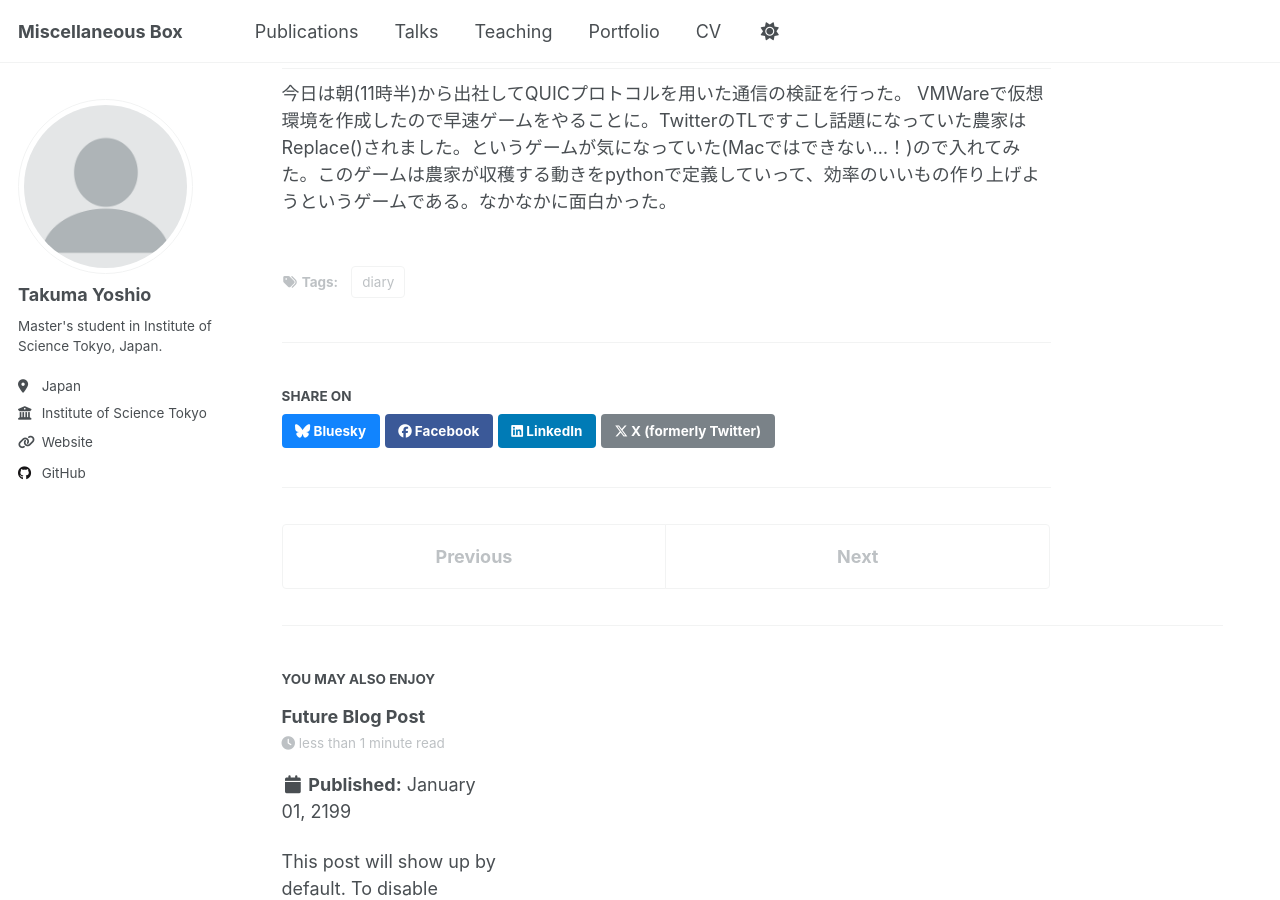
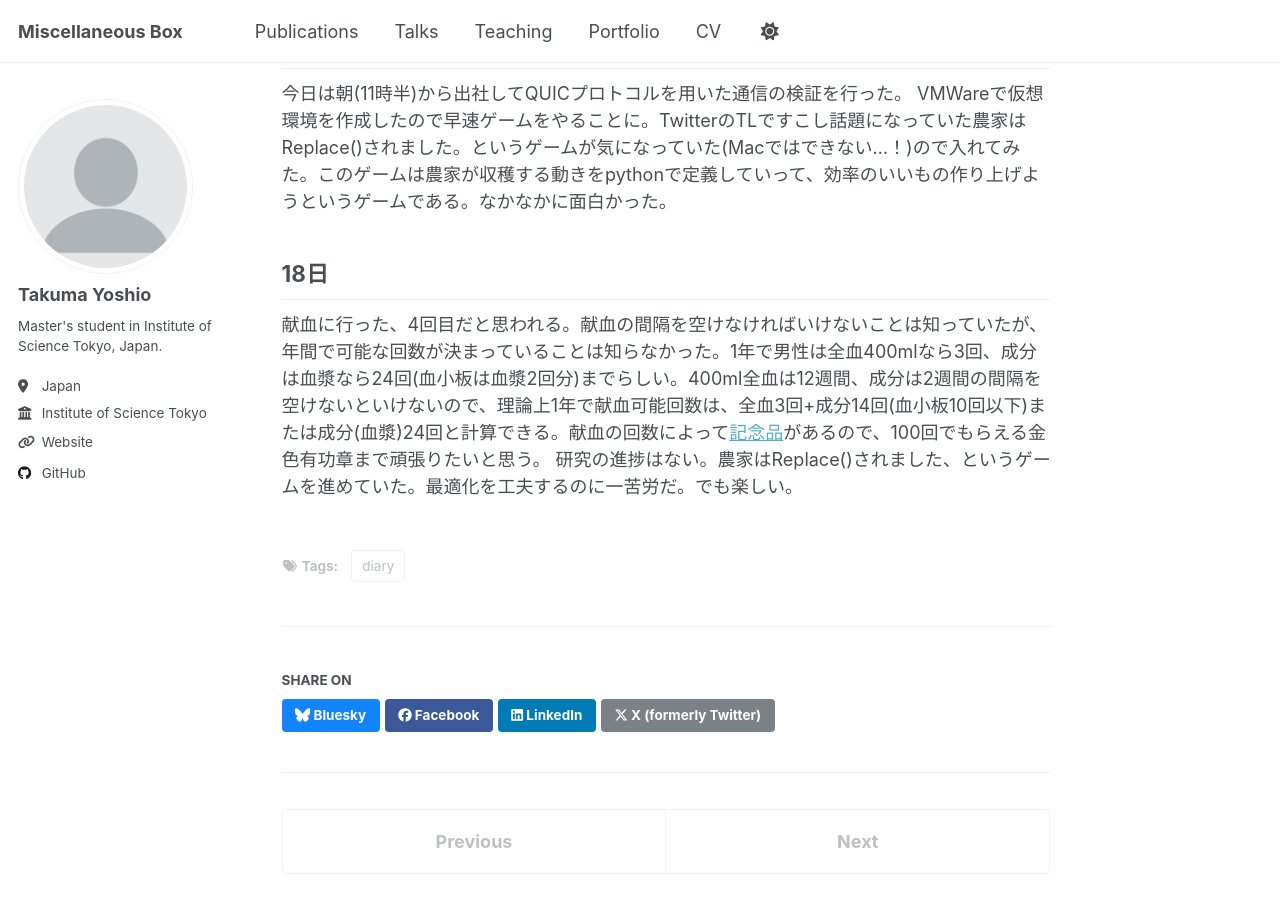
Before and after one commit to ta-yoshi02/ta-yoshi02.github.io, a Jekyll site: the page built from _posts/2025-10-10-blog-post.md, in a window 1280 px wide and 900 px high, scrolled down 1085 px. Built offline with Jekyll 4.4.1, drawn with Linux system fonts in a browser that asks for light colours; a script that is not in the unit is left out.

Commit message:
10月18日日記

```diff
--- a/_posts/2025-10-10-blog-post.md
+++ b/_posts/2025-10-10-blog-post.md
@@ -33,3 +33,7 @@ tags:
 ## 17日
 今日は朝(11時半)から出社してQUICプロトコルを用いた通信の検証を行った。
 VMWareで仮想環境を作成したので早速ゲームをやることに。TwitterのTLですこし話題になっていた農家はReplace()されました。というゲームが気になっていた(Macではできない...！)ので入れてみた。このゲームは農家が収穫する動きをpythonで定義していって、効率のいいもの作り上げようというゲームである。なかなかに面白かった。
+
+## 18日
+献血に行った、4回目だと思われる。献血の間隔を空けなければいけないことは知っていたが、年間で可能な回数が決まっていることは知らなかった。1年で男性は全血400mlなら3回、成分は血漿なら24回(血小板は血漿2回分)までらしい。400ml全血は12週間、成分は2週間の間隔を空けないといけないので、理論上1年で献血可能回数は、全血3回+成分14回(血小板10回以下)または成分(血漿)24回と計算できる。献血の回数によって[記念品](https://www.jrc.or.jp/donation/blood/pdf/kenketsu_20130522-kinenhin.pdf)があるので、100回でもらえる金色有功章まで頑張りたいと思う。
+研究の進捗はない。農家はReplace()されました、というゲームを進めていた。最適化を工夫するのに一苦労だ。でも楽しい。
```
